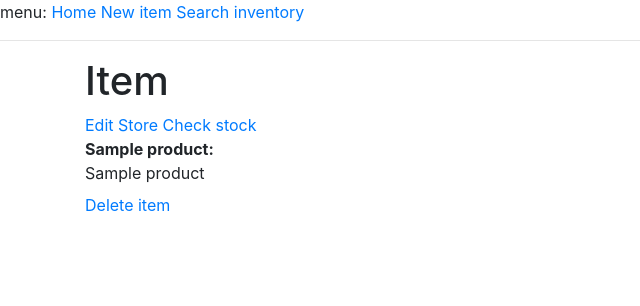
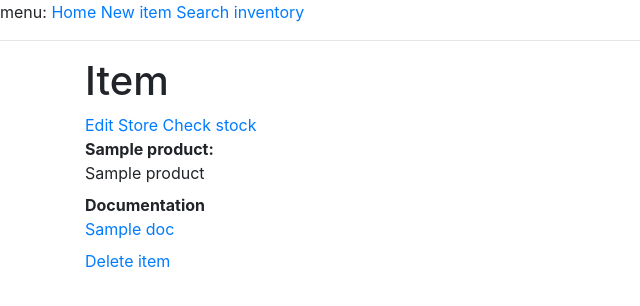
Before and after one commit to gregov77/inventory, a Flask app: page /item/view/1 in a window 1280 px wide. Shown: the top 306 px of the page, without its empty margins (0-640 px from the left). Run offline with Flask 2, Linux system fonts and the light colour scheme; a database or web service that is not in the repository returns one stand-in record (values such as "Sample title"); some libraries are stand-ins or nearby versions.

Commit message:
document upload included in newItemEntry

```diff
--- a/app/forms.py
+++ b/app/forms.py
@@ -1,5 +1,7 @@
 from flask_wtf import FlaskForm
-from wtforms import StringField, IntegerField, FloatField, SubmitField, SelectField, HiddenField, FormField, FieldList, TextAreaField
+from wtforms import (StringField, IntegerField, FloatField, SubmitField,
+                     SelectField, HiddenField, FormField, FieldList,
+                     TextAreaField, MultipleFileField)
 from wtforms.validators import DataRequired, ValidationError, InputRequired
 from .select_lists import type_choices, optics_choices, coating_choices
 
@@ -34,6 +36,7 @@ class ProductForm(FlaskForm):
     part_number = StringField('Part number', validators=[DataRequired()])
     price = FloatField('Last price')
     description = TextAreaField('Description', validators=[DataRequired()])
+    documentation = MultipleFileField('Documentation files')
     submit = SubmitField('Submit')
 
 
--- a/app/routes.py
+++ b/app/routes.py
@@ -9,51 +9,7 @@ import json
 from .select_lists import optics_choices
 from .func_helpers import listOfSearchedItems, createProductDict
 
-#
-# FUNCTIONS
-#
-# def listOfSearchedItems(query):
-#     '''
-#         return list of queried items from initial search
-#         in the searchItem view.
 
-#     Args:
-#         query(dict): dictionnary returned by the searchItem view as query
-
-#     Returns:
-#         items(list): list of documents (as dict)
-#     '''
-#     results = mongo.db.instock.find(query).sort('_id')
-#     items = [result for result in results]
-
-#     return items
-
-
-# def createProductDict(group, subgroup, dict_):
-#     '''
-#         Produce a dictionnary used to instantiate a Product.
-
-#     Args:
-#         group(str): main type of object as string
-#         subgroup(str): subtype of object as string
-#         dict_(dict): dictionnary of keys/values from form data
-
-#     Returns
-#         productDict(dict): dictionnary for object instantiation
-#     '''
-#     productDict = dict(group=group.upper(), subgroup=subgroup.upper())
-#     for k, v in dict_.items():
-#         if k!='submit' and k!='csrf_token':
-#             if isinstance(v, str) and k!='description': v = v.upper()
-#             productDict[k] = v
-#     productDict['_id'] = productDict['manufacturer']+'-'+productDict['part_number']
-
-#     return productDict
-
-
-#
-# VIEWS
-#
 @current_app.route('/')
 @current_app.route('/index')
 def index():
@@ -87,12 +43,16 @@ def newItemGroup(group):
 def newItemEntry(group, subgroup):
     form = formDict[subgroup]()
     if form.is_submitted():
-        newProduct = createProductDict(group, subgroup, form.data)
+        newProduct = createProductDict(subgroup, form.data)
         checkNewProduct = mongo.db.products.find_one({'_id':newProduct['_id']})
         if checkNewProduct:
             flash('Item already in the database.')
         else:
             mongo.db.products.insert_one(newProduct)
+            docs = request.files.getlist(form.documentation.name)
+            if docs:
+                 for doc, doc_name in zip(docs, newProduct['documentation']):
+                    mongo.save_file(doc_name, doc)
             flash(f'Item added: {newProduct["_id"]}')
 
             return redirect(url_for('viewItem', itemId=newProduct['_id']))
@@ -163,3 +123,8 @@ def viewItem(itemId):
     product = mongo.db.products.find_one({'_id':itemId})
     id = product.pop('_id')
     return render_template('viewItem.html', title='Item', product=product, id=id)
+
+
+@current_app.route("/uploads/<path:filename>")
+def get_upload(filename):
+    return mongo.send_file(filename)
--- a/app/templates/newItemEntry.html
+++ b/app/templates/newItemEntry.html
@@ -9,7 +9,7 @@
 
     <hr>
 
-    <form action="" method="post">
+    <form action="" method="post" enctype="multipart/form-data">
         {{ form.hidden_tag() }}
         {% for field in form %}
             {% if field.name!='submit' and field.name!='csrf_token' %}
--- a/app/templates/viewItem.html
+++ b/app/templates/viewItem.html
@@ -7,9 +7,16 @@
 </div>
 <div>
     {% for k, v in product.items() %}
-        <dt>{{ k }}:</dt> <dd>{{ v }}</dd>
+        {% if k!='documentation' %}
+            <dt>{{ k }}:</dt> <dd>{{ v }}</dd>
+        {% endif %}
     {% endfor %}
-
+</div>
+<div>
+    <dt>Documentation</dt>
+    {% for doc in product['documentation'] %}
+    <dd><a href='{{ url_for("get_upload", filename=doc)}}'> {{ doc }} </a></dd>
+    {% endfor %}
 </div>
 <div>
     <a href=#>Delete item</a>
```
Also changed, not shown: app/func_helpers.py (+8 -4 lines).
